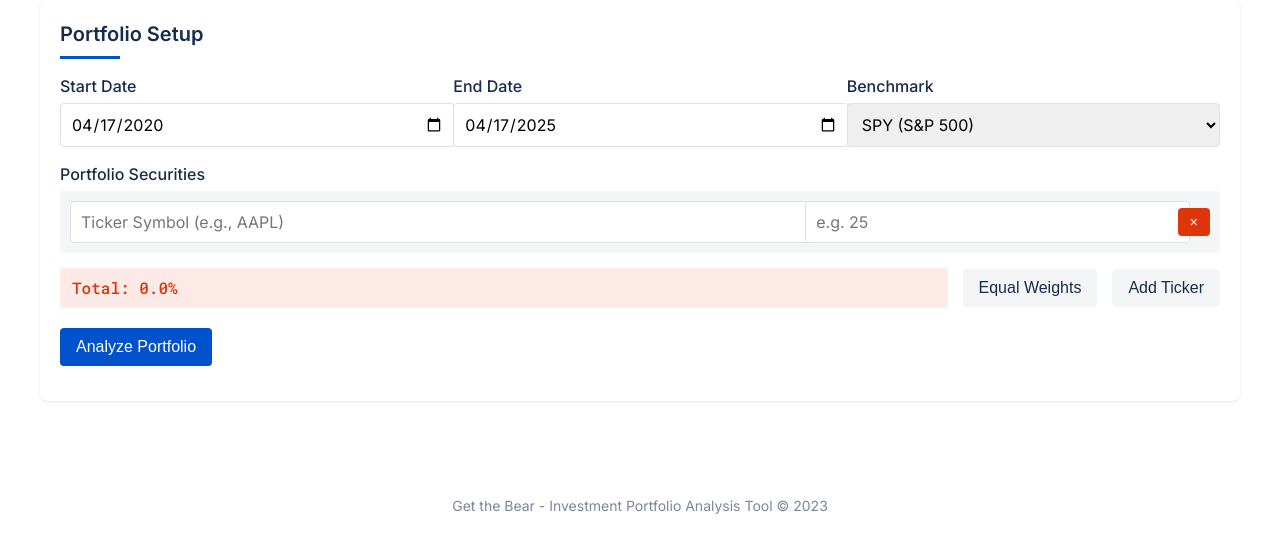
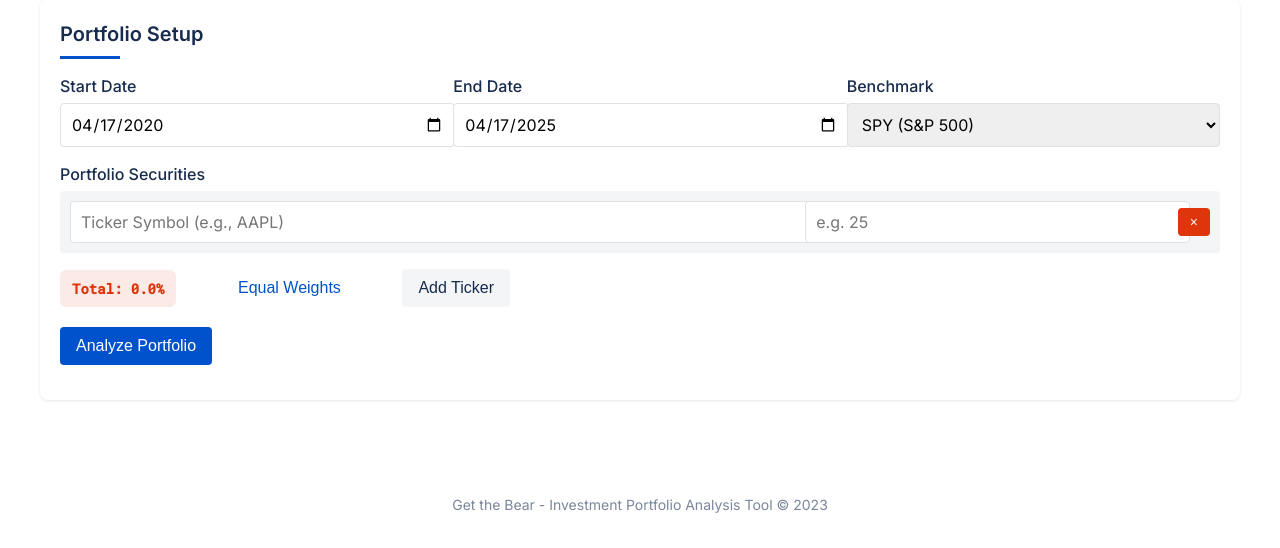
Before and after one commit to ianlucas1/GetTheBear, a Flask app: page / in a window 1280 px wide. Shown: the part 113-661 px from the top of the page. Run offline with Flask 3, Linux system fonts and the light colour scheme; some libraries are stand-ins or nearby versions.

Commit message:
Improved the portfolio's look and feel
Updated the layout of portfolio weight controls and improved the heatmap's appearance by adjusting font sizes and margins in `templates/index.html`, `static/css/styles.css`, and `static/js/correlation.js`.  Plotly's `layout` object and annotations were modified for better heatmap rendering.

Replit-Commit-Author: Agent
Replit-Commit-Session-Id: c7ab2ade-dc89-4189-a1d1-caa12566be97
Replit-Commit-Screenshot-Url: https://storage.googleapis.com/screenshot-production-us-central1/6da79860-e9f4-477c-a141-0523ee14f7a4/70d22607-cb62-4a5e-a7be-7b11f0c9b83d.jpg

```diff
--- a/static/css/styles.css
+++ b/static/css/styles.css
@@ -152,28 +152,55 @@ select {
 /* Weight controls styling */
 .weights-controls {
   display: flex;
+  flex-wrap: wrap;
   align-items: center;
-  gap: 15px;
-  margin-top: 15px;
+  justify-content: space-between;
+  gap: 16px;
+  margin-top: 16px;
+  max-width: 450px;
 }
 
-.weight-total {
-  flex: 1;
-  padding: 8px 12px;
-  border-radius: 4px;
-  font-weight: 500;
-  font-family: 'Roboto Mono', monospace;
-  background-color: var(--light-gray);
+@media (max-width: 768px) {
+  .weights-controls {
+    width: 100%;
+  }
 }
 
-.weight-total.valid {
+.weight-pill {
+  font-size: 14px;
+  font-weight: 600;
+  padding: 8px 12px;
+  border-radius: 6px;
+  font-family: 'Roboto Mono', monospace;
+  background-color: #F0F0F0;
+  display: inline-block;
+}
+
+.weight-pill.valid {
   color: var(--secondary);
   background-color: rgba(0, 135, 90, 0.1);
 }
 
-.weight-total.invalid {
+.weight-pill.invalid {
   color: var(--accent);
   background-color: rgba(222, 53, 11, 0.1);
+}
+
+/* Add outline button style */
+.btn-outline {
+  background-color: transparent;
+  color: var(--primary);
+  border: 1px solid var(--primary);
+  padding: 9px 15px;
+  border-radius: 4px;
+  font-size: 16px;
+  font-weight: 500;
+  cursor: pointer;
+  transition: all 0.2s;
+}
+
+.btn-outline:hover {
+  background-color: rgba(0, 82, 204, 0.1);
 }
 
 /* Buttons */
--- a/templates/index.html
+++ b/templates/index.html
@@ -46,8 +46,8 @@
                 <!-- Ticker inputs will be added here dynamically -->
             </div>
             <div class="weights-controls">
-                <div id="weight-sum" class="weight-total">Total: 0%</div>
-                <button type="button" id="btn-equal-weights" class="btn btn-secondary">Equal Weights</button>
+                <div id="weight-sum" class="weight-pill">Total: 0%</div>
+                <button type="button" id="btn-equal-weights" class="btn btn-outline">Equal Weights</button>
                 <button type="button" id="add-ticker" class="btn btn-secondary">Add Ticker</button>
             </div>
         </div>
```
